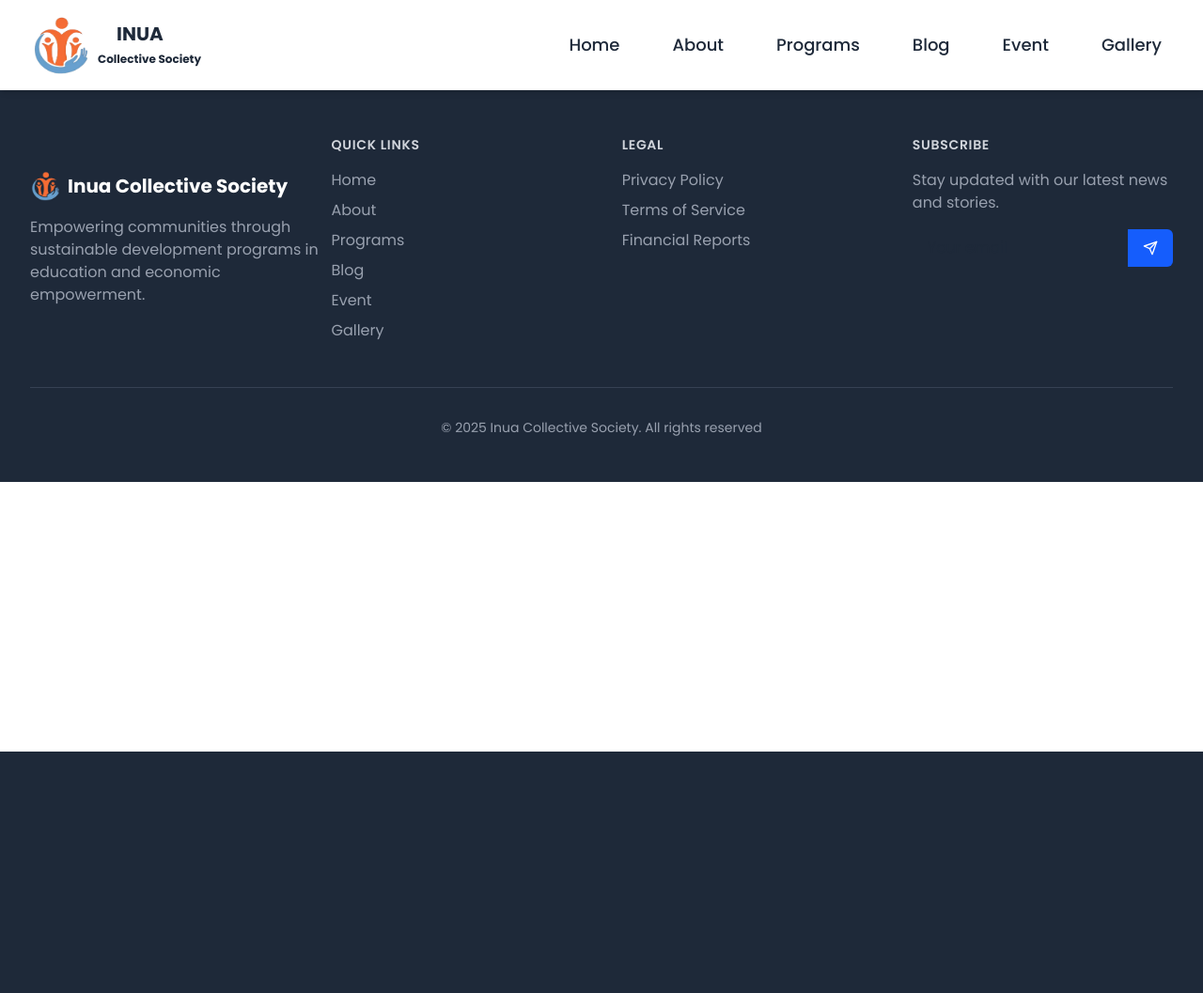
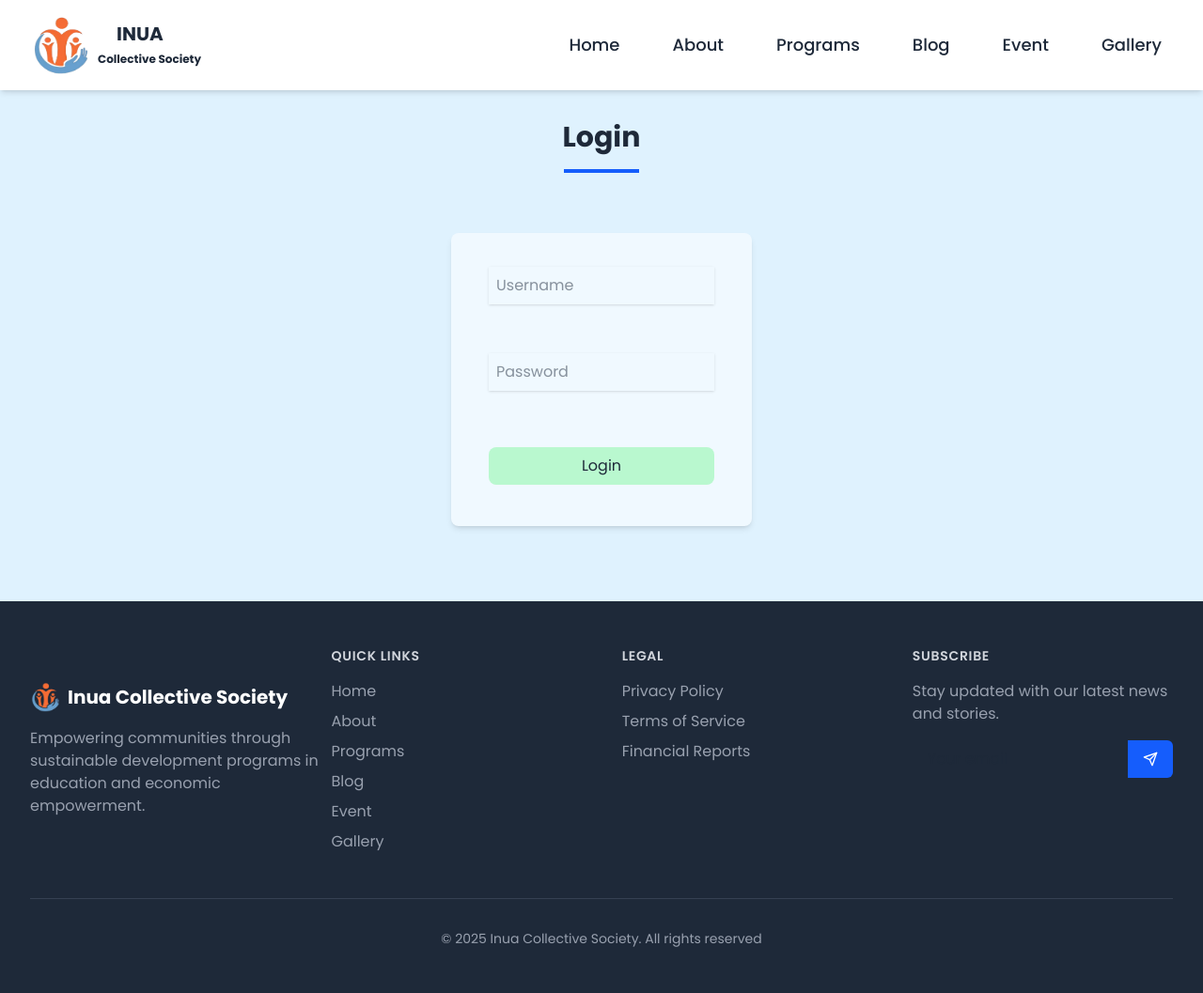
Before and after one commit to ShearStress021/inuaCollective, a Flask app: page /admin/login in a window 1280 px wide. Shown: the whole page at 94% size. Before the commit the page ends 800 px from the top, so only its background shows below. Run offline with Flask 3, Linux system fonts and the light colour scheme.

Commit message:
changes on login and registration pages

```diff
--- a/static/dist/output.css
+++ b/static/dist/output.css
@@ -8,17 +8,25 @@
     --font-mono: ui-monospace, SFMono-Regular, Menlo, Monaco, Consolas, "Liberation Mono",
       "Courier New", monospace;
     --color-red-500: oklch(63.7% 0.237 25.331);
+    --color-green-200: oklch(92.5% 0.084 155.995);
     --color-cyan-500: oklch(71.5% 0.143 215.221);
     --color-sky-50: oklch(97.7% 0.013 236.62);
+    --color-sky-100: oklch(95.1% 0.026 236.824);
     --color-blue-100: oklch(93.2% 0.032 255.585);
     --color-blue-200: oklch(88.2% 0.059 254.128);
     --color-blue-600: oklch(54.6% 0.245 262.881);
     --color-blue-700: oklch(48.8% 0.243 264.376);
+    --color-purple-200: oklch(90.2% 0.063 306.703);
+    --color-slate-100: oklch(96.8% 0.007 247.896);
+    --color-slate-200: oklch(92.9% 0.013 255.508);
+    --color-slate-500: oklch(55.4% 0.046 257.417);
+    --color-slate-900: oklch(20.8% 0.042 265.755);
     --color-gray-100: oklch(96.7% 0.003 264.542);
     --color-gray-300: oklch(87.2% 0.01 258.338);
     --color-gray-400: oklch(70.7% 0.022 261.325);
     --color-gray-700: oklch(37.3% 0.034 259.733);
     --color-gray-800: oklch(27.8% 0.033 256.848);
+    --color-gray-900: oklch(21% 0.034 264.665);
     --color-white: #fff;
     --spacing: 0.25rem;
     --container-md: 28rem;
@@ -45,6 +53,7 @@
     --font-weight-bold: 700;
     --tracking-wider: 0.05em;
     --leading-tight: 1.25;
+    --radius-sm: 0.25rem;
     --radius-md: 0.375rem;
     --radius-lg: 0.5rem;
     --radius-xl: 0.75rem;
@@ -237,6 +246,15 @@
   .mx-auto {
     margin-inline: auto;
   }
+  .my-1 {
+    margin-block: calc(var(--spacing) * 1);
+  }
+  .my-2 {
+    margin-block: calc(var(--spacing) * 2);
+  }
+  .my-3 {
+    margin-block: calc(var(--spacing) * 3);
+  }
   .mt-4 {
     margin-top: calc(var(--spacing) * 4);
   }
@@ -315,6 +333,18 @@
   .w-20 {
     width: calc(var(--spacing) * 20);
   }
+  .w-80 {
+    width: calc(var(--spacing) * 80);
+  }
+  .w-90 {
+    width: calc(var(--spacing) * 90);
+  }
+  .w-\[80\%\] {
+    width: 80%;
+  }
+  .w-\[90\%\] {
+    width: 90%;
+  }
   .w-full {
     width: 100%;
   }
@@ -357,8 +387,14 @@
   .justify-between {
     justify-content: space-between;
   }
+  .justify-center {
+    justify-content: center;
+  }
   .gap-2 {
     gap: calc(var(--spacing) * 2);
+  }
+  .gap-3 {
+    gap: calc(var(--spacing) * 3);
   }
   .gap-8 {
     gap: calc(var(--spacing) * 8);
@@ -387,12 +423,6 @@
   .gap-y-6 {
     row-gap: calc(var(--spacing) * 6);
   }
-  .gap-y-7 {
-    row-gap: calc(var(--spacing) * 7);
-  }
-  .gap-y-8 {
-    row-gap: calc(var(--spacing) * 8);
-  }
   .overflow-hidden {
     overflow: hidden;
   }
@@ -404,6 +434,9 @@
   }
   .rounded-lg {
     border-radius: var(--radius-lg);
+  }
+  .rounded-sm {
+    border-radius: var(--radius-sm);
   }
   .rounded-xl {
     border-radius: var(--radius-xl);
@@ -437,6 +470,12 @@
   .border-white {
     border-color: var(--color-white);
   }
+  .border-b-gray-900 {
+    border-bottom-color: var(--color-gray-900);
+  }
+  .border-b-slate-900 {
+    border-bottom-color: var(--color-slate-900);
+  }
   .bg-blue-100 {
     background-color: var(--color-blue-100);
   }
@@ -452,8 +491,26 @@
   .bg-gray-800 {
     background-color: var(--color-gray-800);
   }
+  .bg-green-200 {
+    background-color: var(--color-green-200);
+  }
+  .bg-purple-200 {
+    background-color: var(--color-purple-200);
+  }
   .bg-sky-50 {
     background-color: var(--color-sky-50);
+  }
+  .bg-sky-100 {
+    background-color: var(--color-sky-100);
+  }
+  .bg-slate-100 {
+    background-color: var(--color-slate-100);
+  }
+  .bg-slate-200 {
+    background-color: var(--color-slate-200);
+  }
+  .bg-slate-500 {
+    background-color: var(--color-slate-500);
   }
   .bg-white {
     background-color: var(--color-white);
@@ -473,8 +530,14 @@
   .px-8 {
     padding-inline: calc(var(--spacing) * 8);
   }
+  .px-10 {
+    padding-inline: calc(var(--spacing) * 10);
+  }
   .px-\[18px\] {
     padding-inline: 18px;
+  }
+  .py-1 {
+    padding-block: calc(var(--spacing) * 1);
   }
   .py-2 {
     padding-block: calc(var(--spacing) * 2);
@@ -482,8 +545,20 @@
   .py-3 {
     padding-block: calc(var(--spacing) * 3);
   }
+  .py-4 {
+    padding-block: calc(var(--spacing) * 4);
+  }
+  .py-5 {
+    padding-block: calc(var(--spacing) * 5);
+  }
   .py-6 {
     padding-block: calc(var(--spacing) * 6);
+  }
+  .py-8 {
+    padding-block: calc(var(--spacing) * 8);
+  }
+  .py-10 {
+    padding-block: calc(var(--spacing) * 10);
   }
   .py-12 {
     padding-block: calc(var(--spacing) * 12);
@@ -583,6 +658,9 @@
   .text-\[\#4c5354\] {
     color: #4c5354;
   }
+  .text-gray-100 {
+    color: var(--color-gray-100);
+  }
   .text-gray-300 {
     color: var(--color-gray-300);
   }
@@ -609,6 +687,10 @@
   }
   .underline {
     text-decoration-line: underline;
+  }
+  .shadow {
+    --tw-shadow: 0 1px 3px 0 var(--tw-shadow-color, rgb(0 0 0 / 0.1)), 0 1px 2px -1px var(--tw-shadow-color, rgb(0 0 0 / 0.1));
+    box-shadow: var(--tw-inset-shadow), var(--tw-inset-ring-shadow), var(--tw-ring-offset-shadow), var(--tw-ring-shadow), var(--tw-shadow);
   }
   .shadow-2xl {
     --tw-shadow: 0 25px 50px -12px var(--tw-shadow-color, rgb(0 0 0 / 0.25));
@@ -762,11 +844,6 @@
         margin-inline-start: calc(calc(var(--spacing) * 8) * var(--tw-space-x-reverse));
         margin-inline-end: calc(calc(var(--spacing) * 8) * calc(1 - var(--tw-space-x-reverse)));
       }
-    }
-  }
-  .md\:gap-y-0 {
-    @media (width >= 48rem) {
-      row-gap: calc(var(--spacing) * 0);
     }
   }
   .md\:text-2xl {
--- a/templates/home.html
+++ b/templates/home.html
@@ -55,11 +55,12 @@
                 <h2 class="text-3xl font-bold text-gray-800 mb-4">Voices of Impact</h2>
                 <div class="w-20 h-1 bg-blue-600 mx-auto"></div>
             </div>
-
+             {% if current_user.is_authenticated %}
             <div class="absolute rounded-xl bg-blue-200 pb-3 pt-3 pl-2 pr-2 right-[2%]" data-aos="fade-left">
                 <a href="{{ url_for('users.create_testimonial')}}">create Testimonial</a>
                 <ion-icon name="add" class=""></ion-icon>
             </div>
+            {% endif %}
             <div class="slide-container swiper">
                 <div class="slider-wrapper">
                     <ul class="swiper-wrapper">
--- a/templates/login.html
+++ b/templates/login.html
@@ -1,32 +1,39 @@
 {% extends 'base.html' %}
 
 {% block content %}
-<section class="header-top">
+  <section id="home"  class="text-white pt-32 pb-20 bg-sky-100" id="vanta-globe">
+        <div class="max-w-7xl mx-auto px-4 sm:px-6 lg:px-8">
+             <div class="text-center mb-16" data-aos="fade-up">
+                <h2 class="text-3xl font-bold text-gray-800 mb-4">Login</h2>
+                <div class="w-20 h-1 bg-blue-600 mx-auto"></div>
+            </div>
 
-</section>
-<section class="login-section">
-    <div class="section-content">
+            <div class="flex justify-center item-center"  data-aos="fade-down">
+
                     <form action="" method="post">
                         {{ form.hidden_tag() }}
-            <div class="form-box">
-                <div class="top">
-                    <h3 class="title-rl">Login</h3>
+                        <div class="flex flex-col bg-sky-50 shadow-md w-80 px-10 py-4 rounded-lg gap-3">
+
+
+                            <div class="py-4 my-1">
+                                {{ form.username(class='border-b-slate-900 px-2 py-2 w-full text-gray-800 shadow', placeholder='Username') }}
+                                <i class="bx bx-user "></i>
                             </div>
-                <div class="input-box">
-                    {{ form.username(class='inputs', placeholder='Username') }}
-                    <i class="bx bx-user"></i>
-                </div>
-                <div class="input-box">
-                    {{ form.password(class='inputs', placeholder='Password') }}
+                            <div class="py-4 my-1">
+                                {{ form.password(class='border-b-slate-900 px-2 py-2 w-full text-gray-800 shadow', placeholder='Password') }}
                                 <i class="bx bx-lock-alt"></i>
                             </div>
-
-                <div class="input-box">
-                    {{ form.submit(class='Rbtn') }}
+                            <div class="py-4">
+                                {{ form.submit(class='text-center bg-green-200 w-full  rounded-lg text-gray-800 my-3 py-2') }}
                             </div>
                         </div>
                     </form>
 
+
+            </div>
+
+
         </div>
     </section>
+
 {% endblock %}
--- a/templates/program.html
+++ b/templates/program.html
@@ -8,6 +8,12 @@
                 <h2 class="text-3xl font-bold text-gray-800 mb-4">Programs</h2>
                 <div class="w-20 h-1 bg-blue-600 mx-auto"></div>
             </div>
+            {% if current_user.is_authenticated %}
+                <div class="absolute rounded-xl bg-blue-200 pb-3 pt-3 pl-2 pr-2 right-[2%]" data-aos="fade-left">
+                    <a href="{{ url_for('users.create_testimonial')}}">create Testimonial</a>
+                    <ion-icon name="add" class=""></ion-icon>
+                </div>
+            {% endif %}
             <div class="flex flex-col md:flex-row md:items-center md:justify-between gap-y-6 md:gap-x-6">
                 {% for program in programs %}
                 <div class="max-w-[420px] rounded-[10px] overflow-hidden group">
```
Also changed, not shown: templates/register.html (+23 -19 lines). Lines whose indentation alone changed are shown as unchanged.
